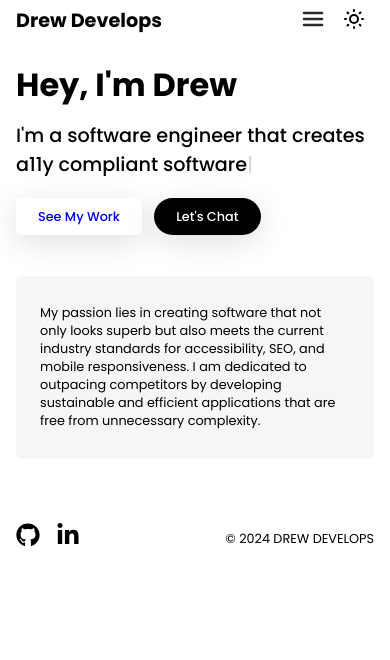
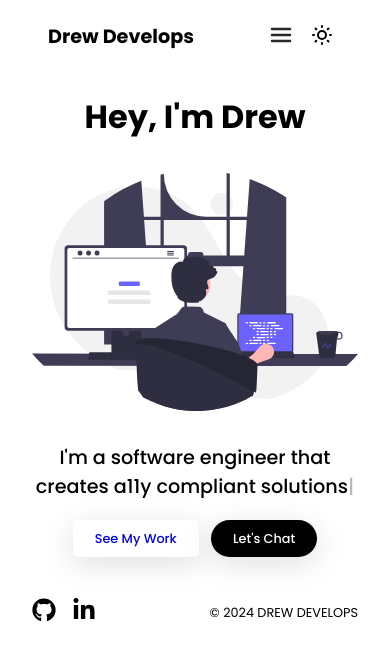
Before and after one commit to drewdoesdevelopment/drew-develops, a SvelteKit app: page / in a window 390 px wide. Shown: the top 660 px of the page. Built offline with nearby package versions, Linux system fonts and the light colour scheme.

Commit message:
Quite possibly more mobile styles

```diff
--- a/src/elements/Footer.svelte
+++ b/src/elements/Footer.svelte
@@ -1,4 +1,4 @@
-<footer id="footer">
+<footer>
 	<div class="socials">
 		<ul>
 			<li>
@@ -23,6 +23,8 @@
 </footer>
 
 <style lang="scss" scoped>
+    @import '../styles/variables.scss';
+
 	footer {
 		margin: 0 4rem;
 		display: flex;
@@ -59,4 +61,10 @@
 			font-size: 0.8rem;
 		}
 	}
+
+    @media (max-width: $breakpoint-xs) {
+        footer {
+            margin: 2rem 2rem 0 2rem;
+        }
+    }
 </style>
--- a/src/elements/Navbar.svelte
+++ b/src/elements/Navbar.svelte
@@ -190,6 +190,8 @@
 </nav>
 
 <style lang="scss">
+    @import '../styles/variables.scss';
+
 	nav {
 		display: flex;
 		justify-content: space-between;
@@ -328,5 +330,11 @@
 		.flex-right {
 			align-self: center;
 		}
+
+        @media (max-width: $breakpoint-xs) {
+            nav {
+                padding: 1rem 1rem 0 1rem;
+            }
+        }
 	}
 </style>
--- a/src/routes/+page.svelte
+++ b/src/routes/+page.svelte
@@ -1,4 +1,5 @@
 <script lang="ts">
+
 	import Typed from 'typed.js';
 	import { onMount } from 'svelte';
 
@@ -8,8 +9,8 @@
 		new Typed(typeWriterElement, {
 			strings: [
 				'captivating, SEO-focused websites',
-				'a11y compliant software',
-				'competitive solutions leveraging AI'
+				'a11y compliant solutions',
+				'impactful customer experiences'
 			],
 			typeSpeed: 40,
 			backSpeed: 32,
@@ -21,13 +22,13 @@
 <main>
 	<div class="hero">
 		<div class="flex-container hero-text">
-			<h1>Hey, I'm Drew</h1>
+            <h1>Hey, I'm Drew</h1>
 
-			<img
-				class="mobile-image"
-				alt="A man sitting at a computer writing code"
-				src="/images/hero_svg.svg"
-			/>
+            <img
+                class="mobile-image"
+                alt="Drew sitting at a computer writing code"
+                src="/images/hero_svg.svg"
+            />
 
 			<h2>
 				I'm a software engineer that creates <span bind:this={typeWriterElement} />
@@ -41,16 +42,6 @@
 		</div>
 	</div>
 
-	<div class="intro">
-		<div class="intro-text">
-			<p>
-				My passion lies in creating software that not only looks superb but also meets the current
-				industry standards for accessibility, SEO, and mobile responsiveness. I am dedicated to
-				outpacing competitors by developing sustainable and efficient applications that are free
-				from unnecessary complexity.
-			</p>
-		</div>
-	</div>
 </main>
 
 <style scoped lang="scss">
@@ -84,15 +75,6 @@
 			height: auto;
 			max-width: 100%;
 		}
-	}
-
-	.intro {
-		background-color: #f6f6f6;
-		padding: 1rem 1.5rem;
-		border-radius: 5px;
-		margin: 3rem 0;
-		font-size: 0.8rem;
-		position: relative;
 	}
 
 	.mobile-image {
@@ -131,12 +113,22 @@
 
 	@media (max-width: $breakpoint-xs) {
 		main {
-			margin: 0 1rem;
+			margin: 0 2rem;
 		}
 
 		.hero {
 			flex-direction: column;
 			align-items: start;
+            text-align: center;
+            margin-top: 1rem;
+
+            h1 {
+                margin-bottom: 2rem;
+            }
+
+            h2 {
+                margin-top: 2rem;
+            }
 
 			&-text {
 				width: auto;
@@ -146,5 +138,9 @@
 				display: none;
 			}
 		}
+
+        .mobile-image {
+            display: block;
+        }
 	}
 </style>
--- a/src/styles/global.scss
+++ b/src/styles/global.scss
@@ -94,10 +94,10 @@ main {
 // Mobile globals
 @media(max-width: $breakpoint-xs) {
     #nav, #main, #footer {
-        margin: 0 1rem;
+        margin: 0 2rem;
     }
 
     main {
-        margin: 0 1rem;
+        margin: 0 2rem;
     }
 }
```
